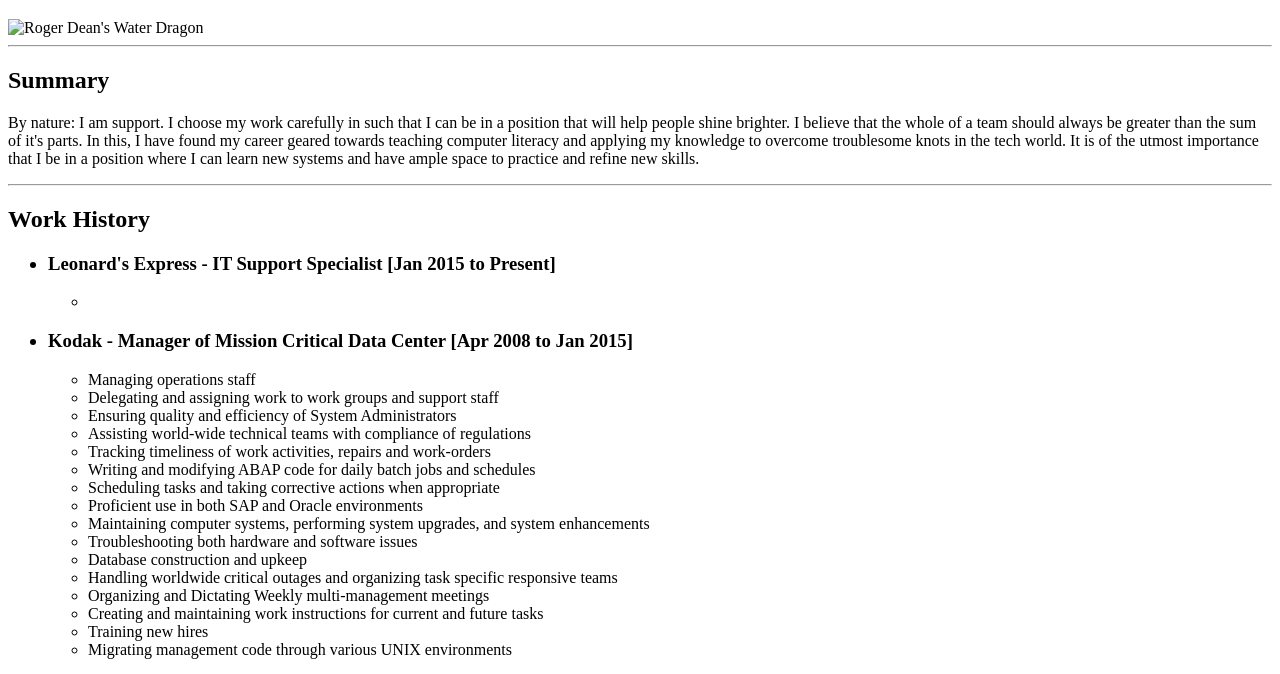
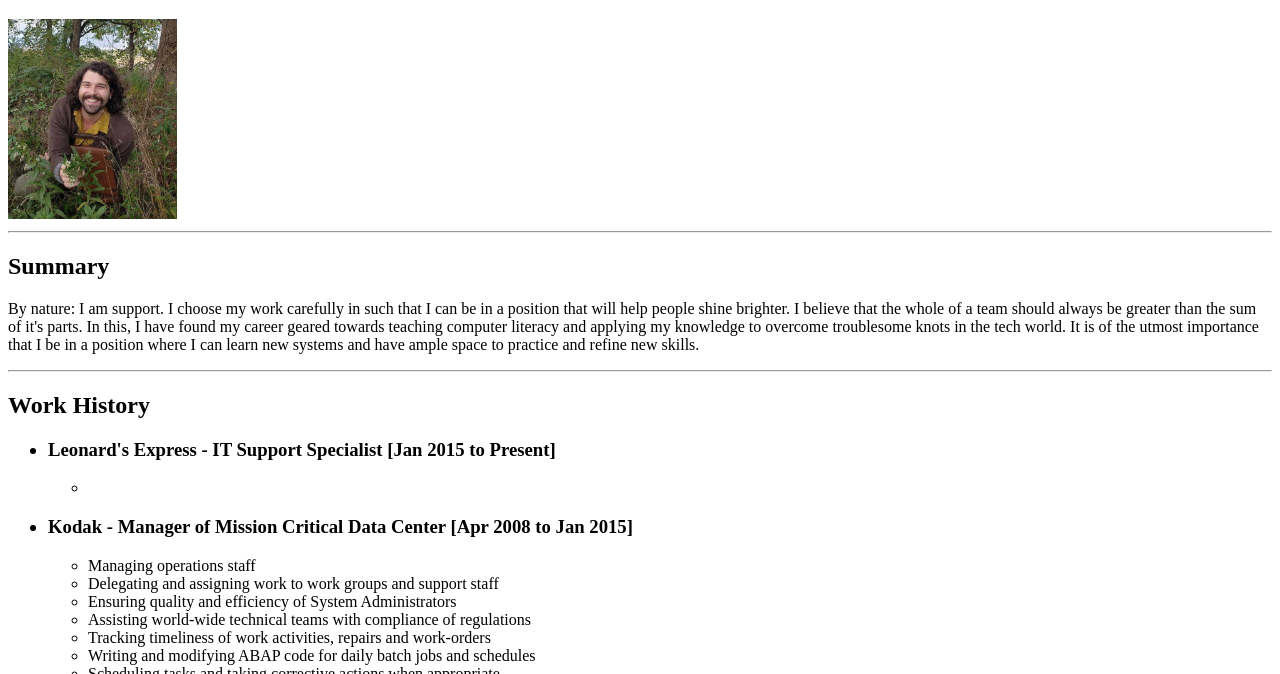
Before and after one commit to Johnny-Fuller/Resume, a plain HTML site: page index.html in a window 1280 px wide. Shown: the part 61-735 px from the top of the page. Drawn offline with Linux system fonts and the light colour scheme.

Commit message:
Update index.html

```diff
--- a/index.html
+++ b/index.html
@@ -7,7 +7,7 @@
 
     <body>
         <h1>John Fuller</h1>
-        <img src="./assets/279078111_10228268728288011_5683991880325672737_n.jpg" alt="Roger Dean's Water Dragon" height="200">
+        <img src="./279078111_10228268728288011_5683991880325672737_n.jpg" alt="John With the Flowers" height="200">
 
     <hr>
     <h2>Summary</h2>
```
